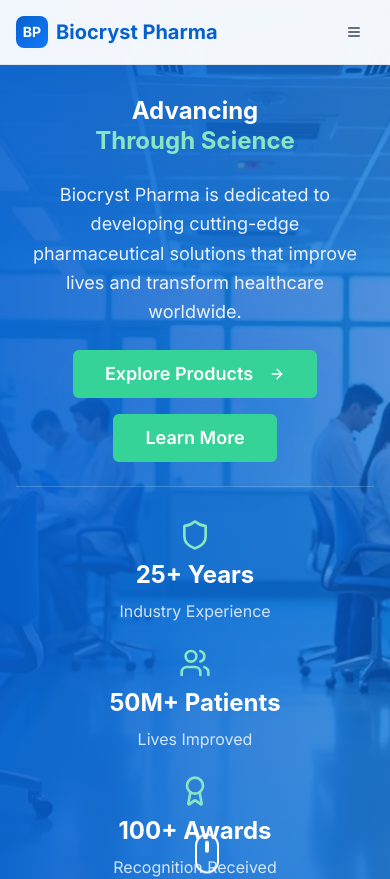
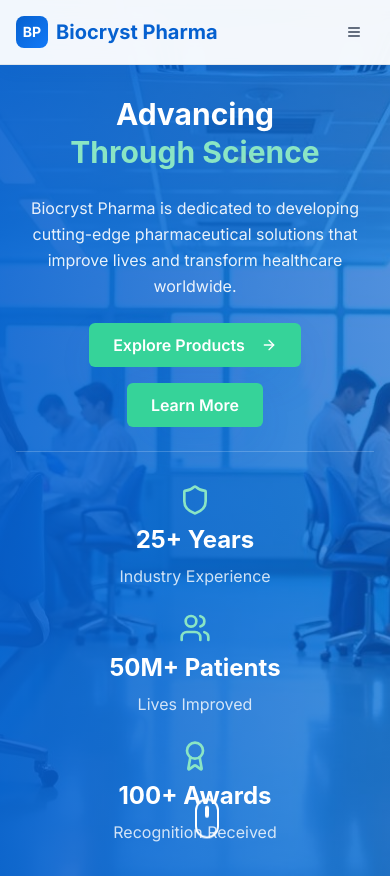
Before and after one commit to TheAjazAli/Biocryst-Pharma, a React (Vite) app: page / in a window 390 px wide. Shown: the top 879 px of the page. Built offline with nearby package versions, Linux system fonts and the light colour scheme; a web font is replaced by a local one.

Commit message:
Refine heading sizing
Adjust heading text size for optimal display across all screen sizes.

```diff
--- a/src/components/HeroSection.tsx
+++ b/src/components/HeroSection.tsx
@@ -18,12 +18,12 @@ const HeroSection = () => {
       {/* Content */}
       <div className="container mx-auto px-4 z-10 text-center py-8">
         <div className="max-w-4xl mx-auto space-y-6 sm:space-y-8 animate-fade-in">
-          <h1 className="text-2xl xs:text-3xl sm:text-4xl md:text-5xl lg:text-6xl xl:text-7xl font-bold text-primary-foreground leading-tight">
+          <h1 className="text-3xl xs:text-4xl sm:text-5xl md:text-6xl lg:text-7xl xl:text-8xl font-bold text-primary-foreground leading-tight">
             Advancing
             <span className="block text-accent-light">Through Science</span>
           </h1>
 
-          <p className="text-lg sm:text-xl md:text-2xl text-primary-foreground/90 max-w-2xl mx-auto leading-relaxed px-4">
+          <p className="text-base sm:text-lg md:text-xl lg:text-2xl text-primary-foreground/90 max-w-2xl mx-auto leading-relaxed px-2">
             Biocryst Pharma is dedicated to developing cutting-edge pharmaceutical solutions
             that improve lives and transform healthcare worldwide.
           </p>
@@ -31,16 +31,16 @@ const HeroSection = () => {
           <div className="flex flex-col sm:flex-row gap-4 justify-center items-center mt-8 sm:mt-12">
             <Button
               size="lg"
-              className="bg-accent hover:bg-accent-light text-accent-foreground px-8 py-6 text-lg font-semibold shadow-floating transition-bounce group"
+              className="bg-accent hover:bg-accent-light text-accent-foreground px-6 sm:px-8 py-4 sm:py-6 text-base sm:text-lg font-semibold shadow-floating transition-bounce group"
               onClick={() => document.querySelector('#products')?.scrollIntoView({ behavior: 'smooth' })}
             >
               Explore Products
-              <ArrowRight className="ml-2 h-5 w-5 group-hover:translate-x-1 transition-transform" />
+              <ArrowRight className="ml-2 h-4 w-4 sm:h-5 sm:w-5 group-hover:translate-x-1 transition-transform" />
             </Button>
 
             <Button
               size="lg"
-              className="bg-accent hover:bg-accent-light text-accent-foreground px-8 py-6 text-lg font-semibold shadow-floating transition-bounce"
+              className="bg-accent hover:bg-accent-light text-accent-foreground px-6 sm:px-8 py-4 sm:py-6 text-base sm:text-lg font-semibold shadow-floating transition-bounce"
               onClick={() => document.querySelector('#about')?.scrollIntoView({ behavior: 'smooth' })}
             >
               Learn More
```
